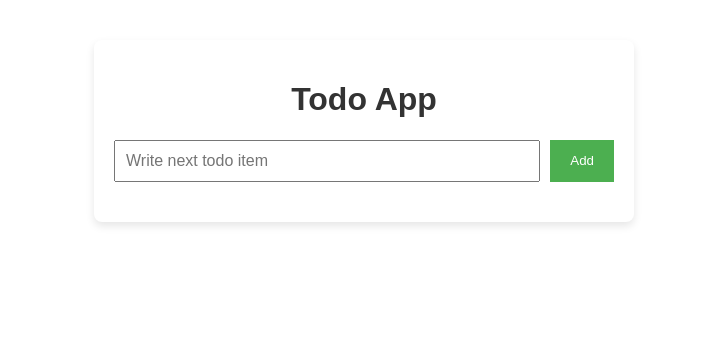
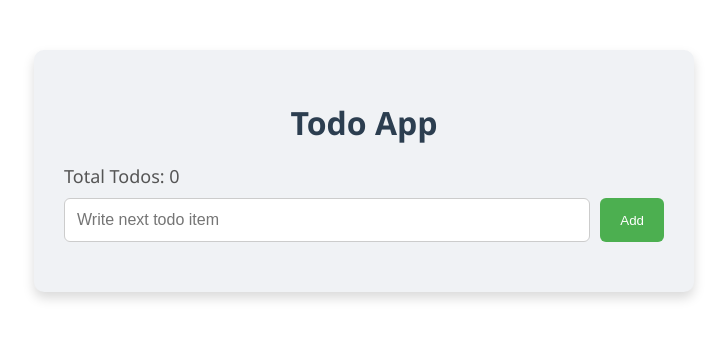
Before and after one commit to sayyedrabeeh/Python-FullStack, a React (Create React App) app in the folder full_react/: page / in a window 1280 px wide. Shown: the top 338 px of the page, without its empty margins (276-1003 px from the left). Built offline with nearby package versions, Linux system fonts and the light colour scheme.

Commit message:
react pratical  ToDo  appwith time

```diff
--- a/full_react/src/react1/pratical/Todo.jsx
+++ b/full_react/src/react1/pratical/Todo.jsx
@@ -5,10 +5,15 @@ function Todo() {
   const [text, setText] = useState("");
   const [editindex, setEditIndex] = useState(null);
   const [editText, setEditText] = useState("");
+  const count = todo.length;
 
   const addtodo = () => {
     if (text.trim() === "") return;
-    setTodo([...todo, text]);
+    const newtext = {
+        text:text,
+        time:new Date().toLocaleString()
+    }
+    setTodo([...todo, newtext]);
     setText("");
   };
 
@@ -19,31 +24,36 @@ function Todo() {
 
   const edit = (index) => {
     setEditIndex(index);
-    setEditText(todo[index]);
+    setEditText(todo[index].text);
   };
 
   const save = () => {
     const updated = [...todo];
-    updated[editindex] = editText;
+    updated[editindex].text = editText;
     setTodo(updated);
     setEditIndex(null);
     setEditText("");
   };
 
-  // Inline styles as objects
   const styles = {
     container: {
-      maxWidth: "500px",
-      margin: "40px auto",
-      padding: "20px",
-      background: "#ffffff",
-      boxShadow: "0 4px 8px rgba(0,0,0,0.1)",
-      borderRadius: "8px",
-      fontFamily: "Arial, sans-serif",
+      maxWidth: "600px",
+      margin: "50px auto",
+      padding: "30px",
+      background: "#f0f2f5",
+      boxShadow: "0 6px 12px rgba(0,0,0,0.15)",
+      borderRadius: "10px",
+      fontFamily: "Segoe UI, Tahoma, Geneva, Verdana, sans-serif",
     },
     title: {
       textAlign: "center",
-      color: "#333",
+      marginBottom: "20px",
+      color: "#2c3e50",
+    },
+    counter: {
+      marginBottom: "10px",
+      fontSize: "18px",
+      color: "#555",
     },
     inputGroup: {
       display: "flex",
@@ -52,28 +62,33 @@ function Todo() {
     },
     input: {
       flex: 1,
-      padding: "10px",
+      padding: "12px",
       fontSize: "16px",
+      borderRadius: "6px",
+      border: "1px solid #ccc",
     },
     button: {
-      padding: "10px 20px",
+      padding: "12px 20px",
       backgroundColor: "#4CAF50",
-      color: "white",
+      color: "#fff",
       border: "none",
+      borderRadius: "6px",
       cursor: "pointer",
+      transition: "background 0.3s ease",
     },
     list: {
       listStyle: "none",
       padding: 0,
     },
     item: {
-      background: "#f9f9f9",
-      marginBottom: "10px",
-      padding: "12px",
-      borderRadius: "5px",
+      background: "#fff",
+      marginBottom: "12px",
+      padding: "15px",
+      borderRadius: "8px",
       display: "flex",
       justifyContent: "space-between",
       alignItems: "center",
+      boxShadow: "0 2px 5px rgba(0,0,0,0.1)",
     },
     buttonGroup: {
       display: "flex",
@@ -83,35 +98,49 @@ function Todo() {
       backgroundColor: "#e74c3c",
       color: "white",
       border: "none",
-      padding: "5px 12px",
+      padding: "8px 16px",
       cursor: "pointer",
-      borderRadius: "4px",
+      borderRadius: "6px",
+      transition: "background 0.3s ease",
     },
     editButton: {
       backgroundColor: "#3498db",
       color: "white",
       border: "none",
-      padding: "5px 12px",
+      padding: "8px 16px",
       cursor: "pointer",
-      borderRadius: "4px",
+      borderRadius: "6px",
+      transition: "background 0.3s ease",
     },
     saveButton: {
       marginLeft: "8px",
-      padding: "8px 14px",
+      padding: "8px 16px",
       backgroundColor: "#27ae60",
       color: "white",
       border: "none",
       cursor: "pointer",
+      borderRadius: "6px",
+      transition: "background 0.3s ease",
     },
     editInput: {
-      padding: "8px",
+      padding: "10px",
       fontSize: "16px",
+      flex: 1,
+      borderRadius: "6px",
+      border: "1px solid #ccc",
+    },
+     time: {
+      fontSize: "12px",
+      color: "#777",
+      marginTop: "5px",
     },
   };
 
   return (
     <div style={styles.container}>
       <h1 style={styles.title}>Todo App</h1>
+      <div style={styles.counter}>Total Todos: {count}</div>
+
       <div style={styles.inputGroup}>
         <input
           value={text}
@@ -126,7 +155,7 @@ function Todo() {
         {todo.map((item, index) => (
           <li key={index} style={styles.item}>
             {editindex === index ? (
-              <div style={{ display: "flex", alignItems: "center", width: "100%" }}>
+              <div style={{ display: "flex", alignItems: "center", width: "100%", gap: "10px" }}>
                 <input
                   value={editText}
                   onChange={(e) => setEditText(e.target.value)}
@@ -136,11 +165,12 @@ function Todo() {
               </div>
             ) : (
               <>
-                <span>{item}</span>
+                <span>{item.text}</span>
                 <div style={styles.buttonGroup}>
                   <button onClick={() => delete1(index)} style={styles.deleteButton}>Delete</button>
                   <button onClick={() => edit(index)} style={styles.editButton}>Edit</button>
                 </div>
+                <div style={styles.time}>Added on: {item.time}</div>
               </>
             )}
           </li>
```
